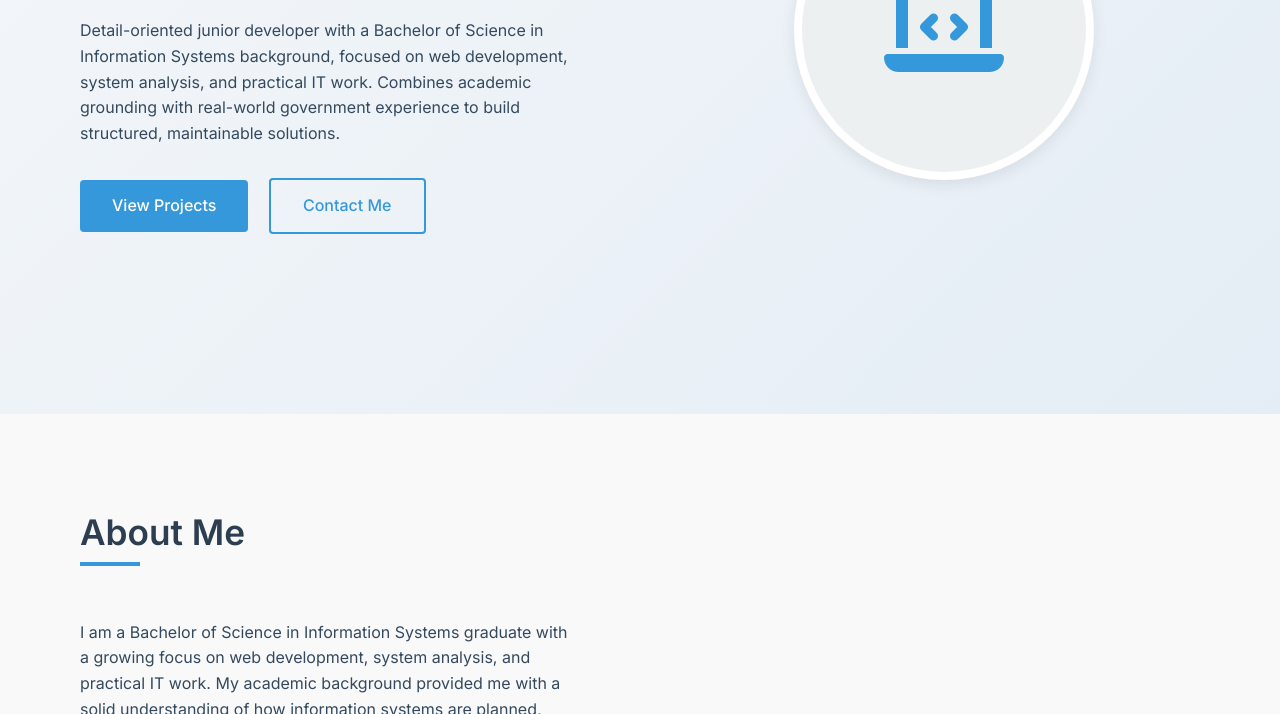
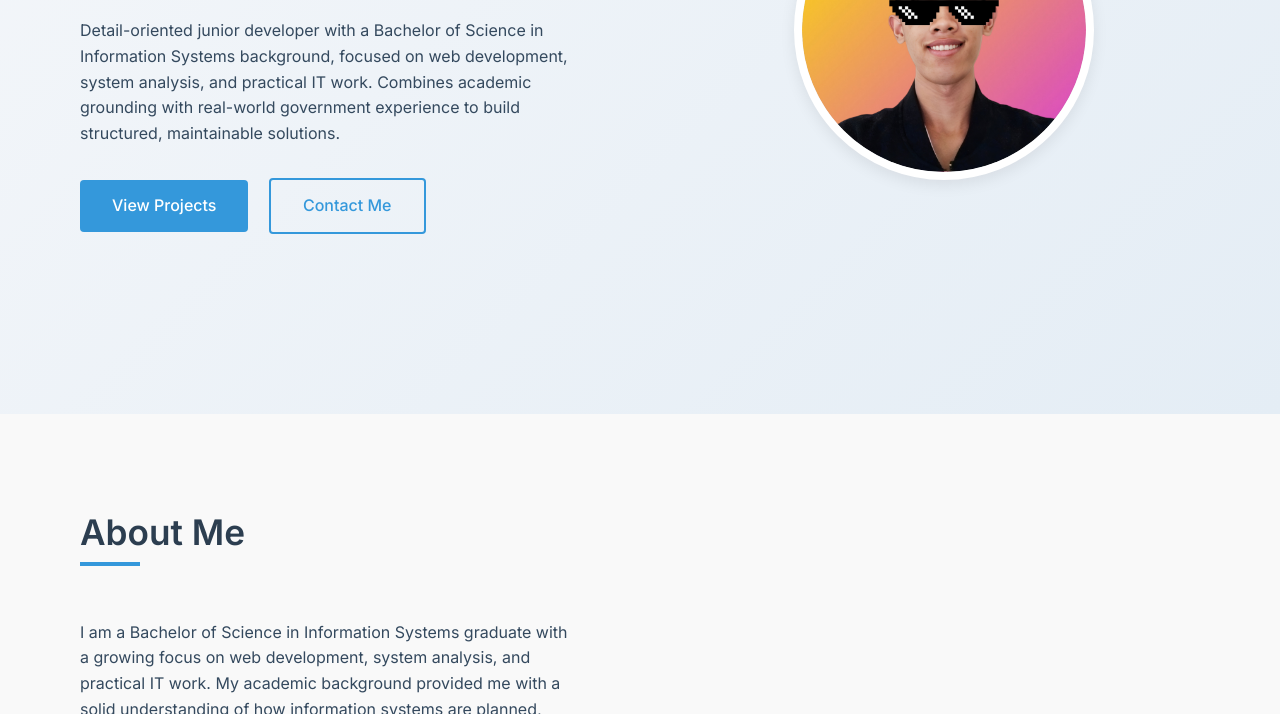
Before and after one commit to Jericoding/Personal-Portfolio, a plain HTML site: page index.html in a window 1280 px wide. Shown: the part 386-1100 px from the top of the page. Drawn offline with Linux system fonts and the light colour scheme.

Commit message:
Add profile image to portfolio and update avatar styling

```diff
--- a/index.html
+++ b/index.html
@@ -227,14 +227,18 @@
             height: 300px;
             border-radius: 50%;
             background-color: var(--light);
-            display: flex;
-            align-items: center;
-            justify-content: center;
+            display: block;
             margin: 0 auto;
             border: 8px solid white;
             box-shadow: var(--box-shadow);
-            font-size: 6rem;
-            color: var(--accent);
+            overflow: hidden;
+        }
+
+        .avatar img {
+            width: 100%;
+            height: 100%;
+            object-fit: cover;
+            display: block;
         }
 
         /* About Section */
@@ -683,7 +687,7 @@
                 </div>
                 <div class="hero-image">
                     <div class="avatar">
-                        <i class="fas fa-laptop-code"></i>
+                            <img src="assets/profile.jpg" alt="" srcset="">
                     </div>
                 </div>
             </div>
```
Also changed, not shown: assets/profile.jpg (added).
